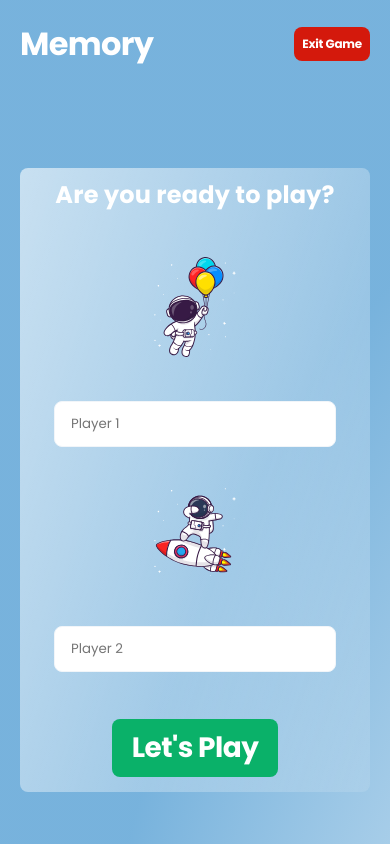
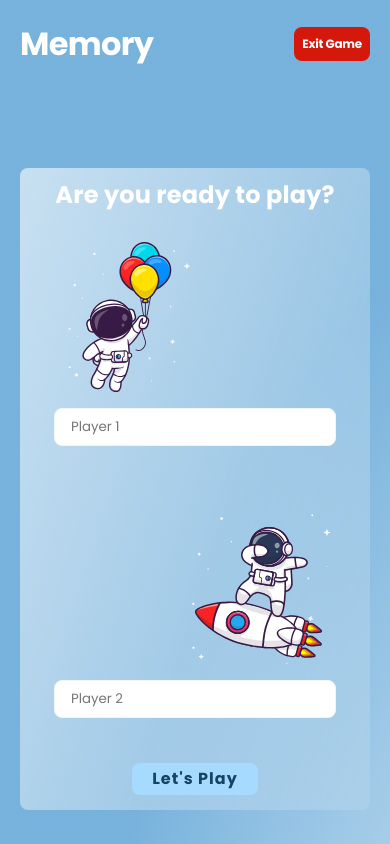
Before and after one commit to naeem2000/memory-game-web, a Next.js app: page / in a window 390 px wide. Built offline with nearby package versions, Linux system fonts and the light colour scheme.

Commit message:
finished mobile for home

```diff
--- a/src/app/home.scss
+++ b/src/app/home.scss
@@ -123,15 +123,23 @@
     outline: solid var(--red);
 }
 
-@media screen and (max-width: 450px) {
+@media screen and (max-width: 1024px) {
+    .home {
+        header {
+            div {
+                width: 100%;
+            }
+        }
+    }
+}
+
+@media screen and (max-width: 820px) {
     .home {
 
         header {
-            align-items: center;
-            justify-content: center;
 
             div {
-                width: 100%;
+                width: 55vw;
 
                 h1 {
                     font-size: 32px;
@@ -163,7 +171,8 @@
                     font-weight: 700;
                     line-height: 24px;
                     letter-spacing: 0.18000000715255737px;
-                    margin-bottom: 50px;
+                    margin-bottom: 35px;
+                    text-align: center;
                 }
 
                 .players {
@@ -174,48 +183,57 @@
                         width: 100%;
 
                         img {
-                            height: 100px;
-                            max-width: 81.08px;
+                            height: 150px;
+                            max-width: 150.08px;
                             width: 100%;
+                            align-self: flex-end;
                         }
 
                         input {
-                            width: 100%;
-                            padding: 12px 16px 12px 16px;
-                            border-radius: 8px;
-                            border: 1px solid #F1F5F9;
-                            margin-top: 44px;
-                            align-self: flex-end;
+                            margin-top: 16px;
+                            padding: 8px 16px;
                         }
 
                         &:first-child {
                             margin-right: 0px;
+                            margin-bottom: 35px;
                         }
 
                         p {
+                            font-size: 15px;
                             margin-top: 10px;
                             color: var(--red);
+                        }
+
+                        &:nth-child(1) {
+                            img {
+                                align-self: flex-start;
+                            }
                         }
                     }
                 }
 
                 button {
-                    color: var(--white);
+                    color: var(--dark-blue);
                     margin-top: 12px;
-                    font-size: 28px;
+                    font-size: 16px;
                     font-weight: 700;
-                    line-height: 42px;
-                    letter-spacing: -0.02em;
+                    line-height: 16px;
+                    letter-spacing: 1px;
                     padding: 8px 20px;
-                    border-radius: 8px;
-                    background: var(--green);
-                    transition: all ease .5s;
-
-                    &:hover {
-                        background: #0abd6f;
-                    }
+                    background: var(--mobile-blue);
                 }
             }
         }
     }
 }
+
+@media screen and (max-width: 520px) {
+    .home {
+        header {
+            div {
+                width: 100%;
+            }
+        }
+    }
+}
```
Also changed, not shown: 1 other file (tests, documents, lock files or other folders).
